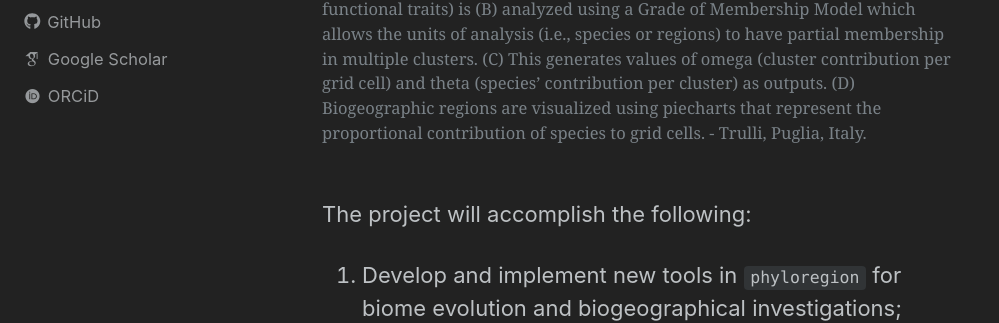
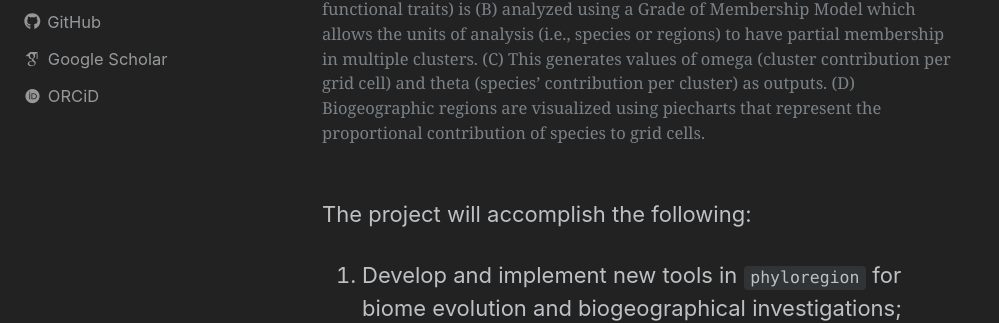
Before and after one commit to darunabas/darulab.github.io, a Jekyll site: the page built from _pages/research.html, in a window 1280 px wide and 900 px high, scrolled down 1856 px. Shown: the part 312-635 px from the top of the window, without its empty margins (0-999 px from the left). Built offline with Jekyll 4.4.1, drawn with Linux system fonts in a browser that asks for light colours; nearby versions of some CDN libraries; some web fonts are replaced; some of the changed text lies outside the part shown.

Commit message:
Update research.html

```diff
--- a/_pages/research.html
+++ b/_pages/research.html
@@ -20,7 +20,7 @@
 
 <figure>
   <img src="{{ site.baseurl }}/assets/images/fitgom.png" alt="Grade of Membership Model"/>
-  <figcaption>Figure 1. Workflow to identify biogeographic regions using a Grade of Membership model. (A) Community matrix (optionally paired with phylogeny or functional traits) is (B) analyzed using a Grade of Membership Model which allows the units of analysis (i.e., species or regions) to have partial membership in multiple clusters. (C) This generates values of omega (cluster contribution per grid cell) and theta (species’ contribution per cluster) as outputs. (D) Biogeographic regions are visualized using piecharts that represent the proportional contribution of species to grid cells. - Trulli, Puglia, Italy.</figcaption>
+  <figcaption>Figure 1. Workflow to identify biogeographic regions using a Grade of Membership model. (A) Community matrix (optionally paired with phylogeny or functional traits) is (B) analyzed using a Grade of Membership Model which allows the units of analysis (i.e., species or regions) to have partial membership in multiple clusters. (C) This generates values of omega (cluster contribution per grid cell) and theta (species’ contribution per cluster) as outputs. (D) Biogeographic regions are visualized using piecharts that represent the proportional contribution of species to grid cells.</figcaption>
 </figure>
 
 <p>The project will accomplish the following:
```
